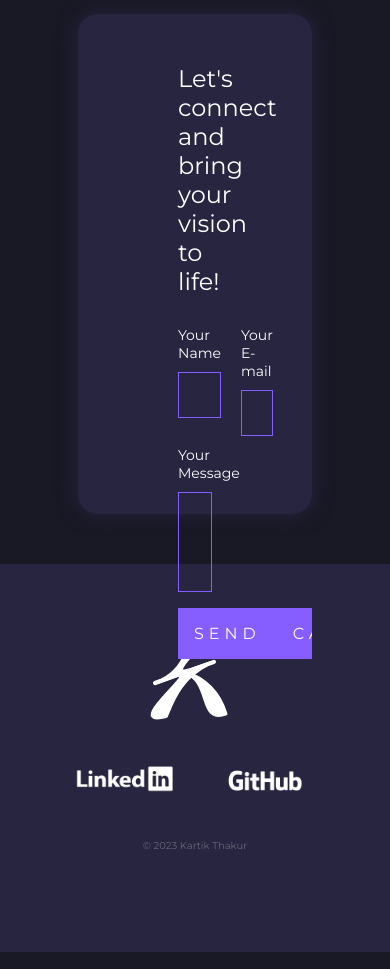
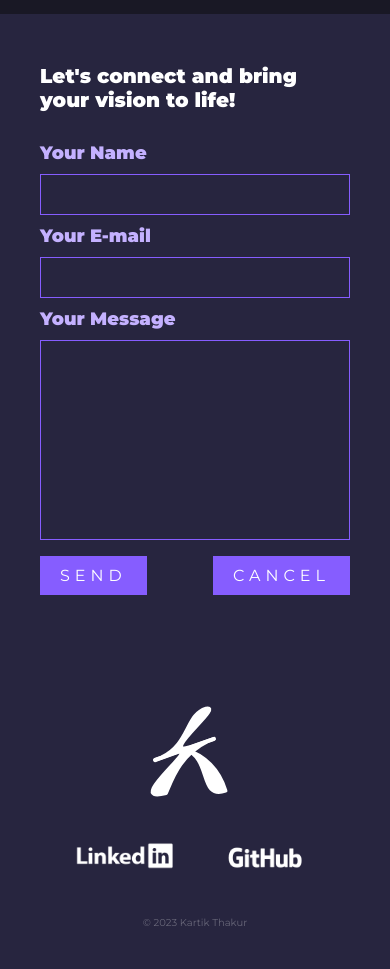
Before and after one commit to kartikth40/portfolio, a React (Create React App) app: page / in a window 390 px wide. Shown: the part 3260-4229 px from the top of the page. Built offline with nearby package versions, Linux system fonts and the light colour scheme.

Commit message:
made contact form mobile responsive

```diff
--- a/src/components/Contact/styles.js
+++ b/src/components/Contact/styles.js
@@ -7,6 +7,12 @@ const SuperContainer = styled.div`
   padding-bottom: 50px;
   padding-top: 100px;
   margin-top: -100px;
+
+  @media screen and ${device.mobile} {
+    padding-bottom: 0;
+    padding-top: 50px;
+    margin-top: -50px;
+  }
 `
 
 const Container = styled.div`
@@ -15,19 +21,28 @@ const Container = styled.div`
   background-color: var(--secondary-dark);
   padding-top: 50px;
   padding-bottom: 50px;
+  box-shadow: 0 0 20px var(--secondary-dark);
+  width: 60vw;
 
-  box-shadow: 0 0 20px var(--secondary-dark);
-
-  width: 60vw;
-  height: 500px;
+  @media screen and ${device.mobile} {
+    border-radius: 0;
+    box-shadow: none;
+    width: 100vw;
+  }
 `
 
 const TopHeading = styled.div`
   & h1 {
     /* font-family: var(--secondary-font-family); */
-    font-weight: 400;
+    font-weight: 500;
     font-size: 1.2rem;
     padding: 0 5rem 1rem;
+
+    @media screen and ${device.mobile} {
+      font-weight: 900;
+      font-size: 1rem;
+      padding: 0 2rem 1rem;
+    }
   }
 `
 const ButtonContainer = styled.div`
@@ -46,6 +61,10 @@ const ButtonContainer = styled.div`
 const Block = styled.div`
   display: flex;
   width: 100%;
+
+  @media screen and ${device.mobile} {
+    flex-direction: column;
+  }
 `
 const Contactform = styled.form`
   padding: 0 5rem;
@@ -58,6 +77,7 @@ const Contactform = styled.form`
     font-size: 0.7rem;
     font-weight: 400;
     margin-bottom: 10px;
+    color: var(--primary-light-blue);
   }
   & input:-webkit-autofill,
   & input:-webkit-autofill:hover,
@@ -89,7 +109,7 @@ const Contactform = styled.form`
     position: relative;
     font-family: var(--primary-font-family);
     font-size: 15px;
-    font-weight: 100;
+    font-weight: 400;
     resize: none;
     min-height: 90px;
 
@@ -157,15 +177,24 @@ const Contactform = styled.form`
     }
   }
   @media screen and ${device.mobile} {
+    padding: 0 2rem;
+
     & label {
-      font-size: 0.7rem;
+      font-size: 0.9rem;
+      font-weight: 900;
+    }
+    & input {
+      font-size: 15px;
     }
     & textarea {
-      min-height: 100px;
+      min-height: 200px;
+      font-weight: 400;
     }
     & button {
       font-weight: 400;
       font-size: 0.8em;
+      width: max-content;
+      padding: 0.5rem 1rem;
     }
   }
 `
@@ -175,6 +204,9 @@ const Field = styled.div`
   margin: 0.5rem 0 0 0;
   &:first-child {
     padding-right: 1rem;
+    @media screen and ${device.mobile} {
+      padding-right: 0;
+    }
   }
 `
 
--- a/src/components/Footer/styles.js
+++ b/src/components/Footer/styles.js
@@ -3,7 +3,7 @@ import device from '../../juice/mediaQueries'
 
 const Container = styled.div`
   background: var(--secondary-dark);
-  padding: 2rem 0 4rem 0;
+  padding: 1rem 0 1rem 0;
 `
 
 const Logo = styled.a`
--- a/src/index.css
+++ b/src/index.css
@@ -12,6 +12,7 @@ html {
   --primary: turquoise;
   --primary-dark: #191825;
   --primary-blue: #865DFF;
+  --primary-light-blue: #c4b1ff;
   --secondary-dark: #27253f;
   --secondary-dark2: #191825;
   --transparent-pink: #E384FF;
```
